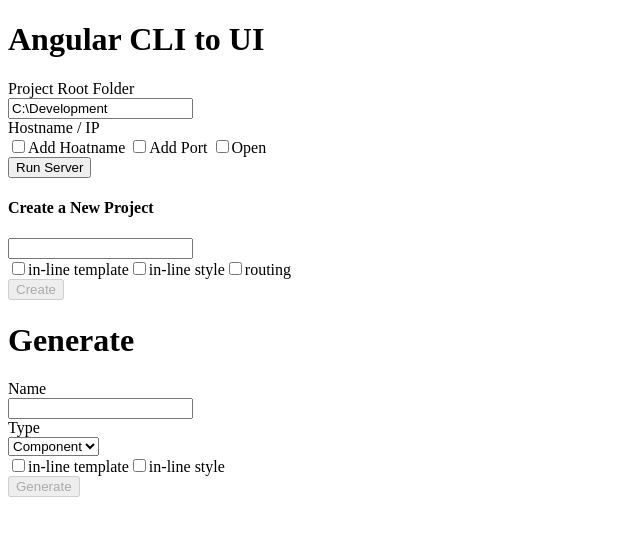
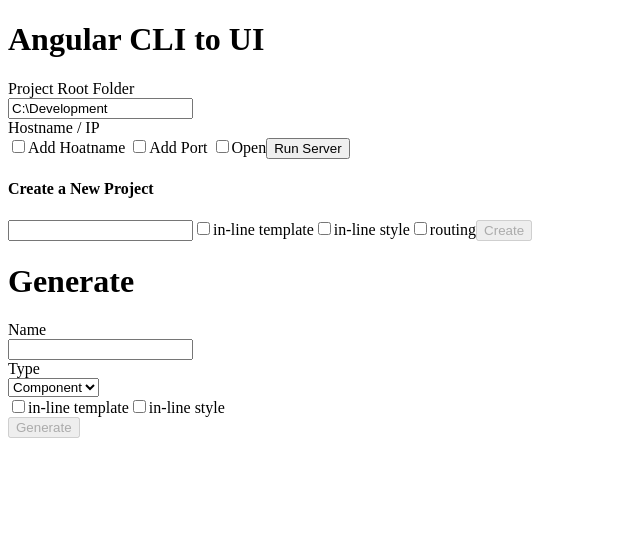
Before and after one commit to ZimGil/ngWiz, an Angular app: page / in a window 1280 px wide. Shown: the top 536 px of the page, without its empty margins (0-640 px from the left). Built offline with nearby package versions, Linux system fonts and the light colour scheme.

Commit message:
Removed some DIVs

```diff
--- a/src/app/components/generate/generate.component.html
+++ b/src/app/components/generate/generate.component.html
@@ -23,10 +23,8 @@
   </label>
 </div>
 
-<div>
-  <button
-    (click)="generateAngularClass()"
-    [disabled]="!options.mandatoryArgs.name">
-    Generate
-  </button>
-</div>
+<button
+  (click)="generateAngularClass()"
+  [disabled]="!options.mandatoryArgs.name">
+  Generate
+</button>
--- a/src/app/components/new/new.component.html
+++ b/src/app/components/new/new.component.html
@@ -1,7 +1,6 @@
 <h4>Create a New Project</h4>
 <input type="text" [(ngModel)]="options.mandatoryArgs.name">
 
-<div>
 <label>
     <input type="checkbox" [(ngModel)]="options.optionalFlags.inLineTemplate.isActive">
     <span>in-line template</span>
@@ -14,5 +13,5 @@
     <input type="checkbox" [(ngModel)]="options.optionalFlags.routing.isActive">
     <span>routing</span>
 </label>
-</div>
+
 <button (click)="createNewProject()" [disabled]="!isNameValid()">Create</button>
--- a/src/app/components/serve/serve.component.html
+++ b/src/app/components/serve/serve.component.html
@@ -1,6 +1,5 @@
 <div>Hostname / IP</div>
 
-<div>
 <label>
     <input
         type="checkbox"
@@ -25,8 +24,6 @@
         <input type="checkbox" [(ngModel)]="options.optionalFlags.open.isActive">
     <span>Open</span>
 </label>
-</div>
-
 
 <button
     (click)="runServer()"
```
Also changed, not shown: src/app/models/angular-options.ts (line endings or trailing spaces). Lines whose indentation alone changed are shown as unchanged.
